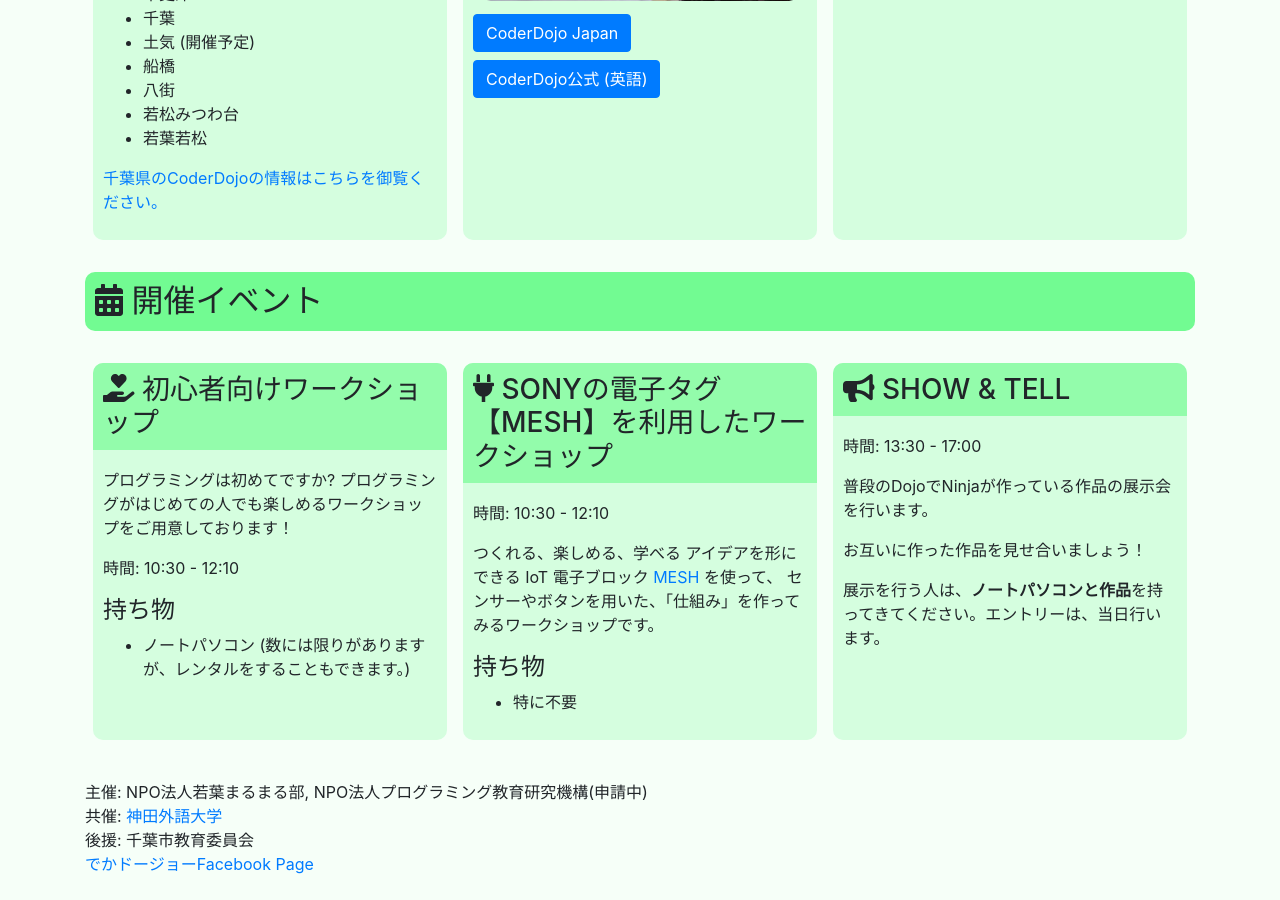
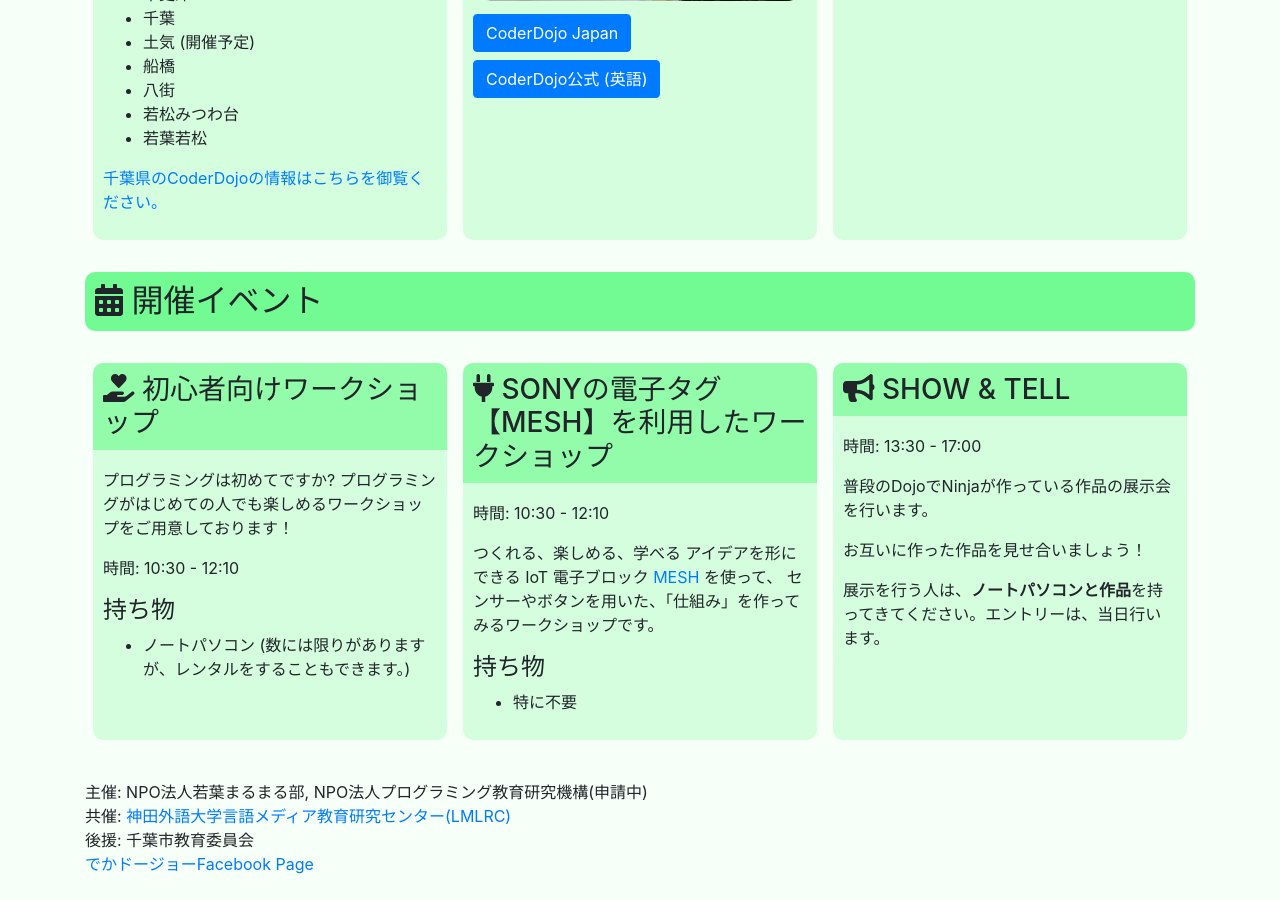
Before and after one commit to coderdojo-chiba-pref/coderdojo-chiba-pref.github.io, a Jekyll site: the page decadojo2018-9.html, which Jekyll copies as it is, in a window 1280 px wide and 900 px high, scrolled down 804 px. Built offline with Jekyll 4.4.1, drawn with Linux system fonts in a browser that asks for light colours; nearby versions of some CDN libraries.

Commit message:
Fix link to kandagaigo

```diff
--- a/decadojo2018-9.html
+++ b/decadojo2018-9.html
@@ -165,7 +165,7 @@
 <footer class="bg-footer p-2 mt-4">
     <div class="container">
         <p class="m-0">主催: NPO法人若葉まるまる部, NPO法人プログラミング教育研究機構(申請中)</p>
-        <p class="m-0">共催: <a href="https://www.kandagaigo.ac.jp/kuis/">神田外語大学</a></p>
+        <p class="m-0">共催: <a href="https://www.kandagaigo.ac.jp/kuis/main/labo/lmlrc/" target="_blank">神田外語大学言語メディア教育研究センター(LMLRC)</a></p>
         <p class="m-0">後援: 千葉市教育委員会</p>
         <a class="m-0"><a href="https://www.facebook.com/DecaDojo/" target="_blank">でかドージョーFacebook Page</a></p>
     </div>
```
